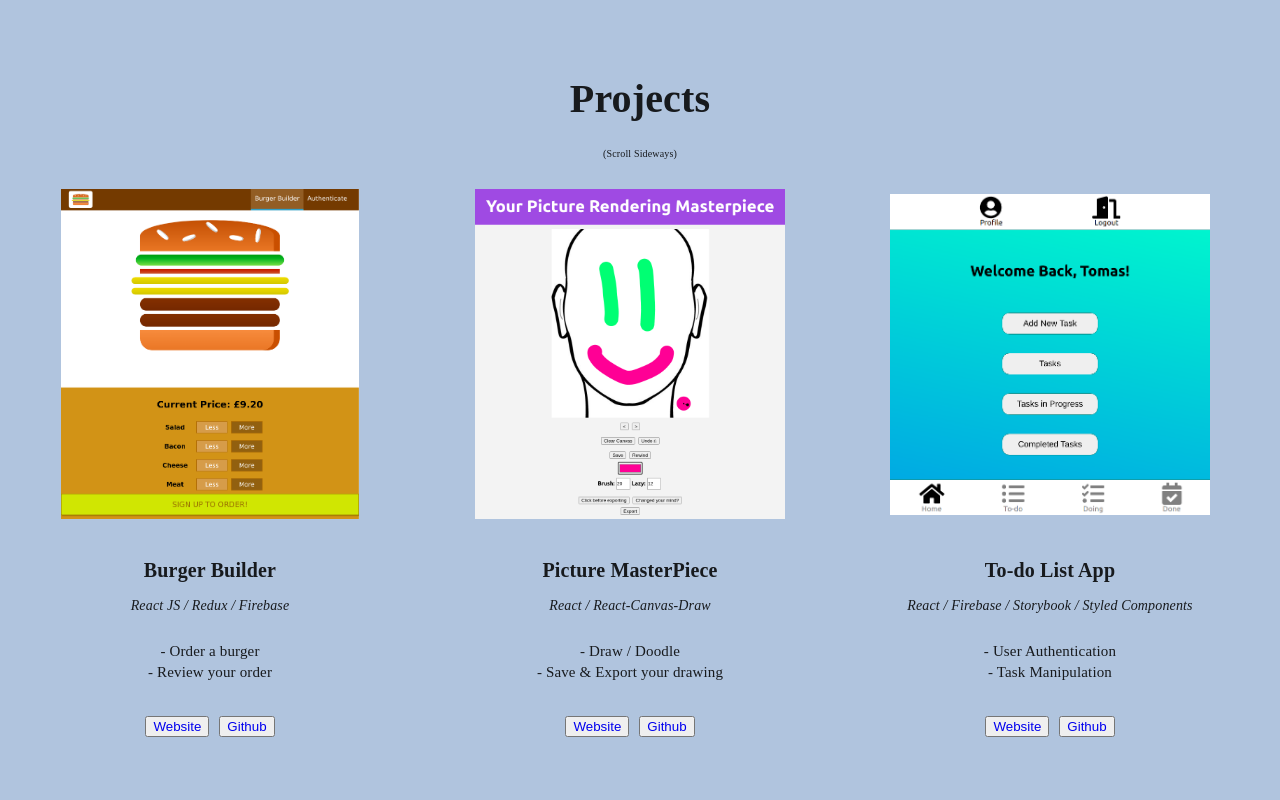
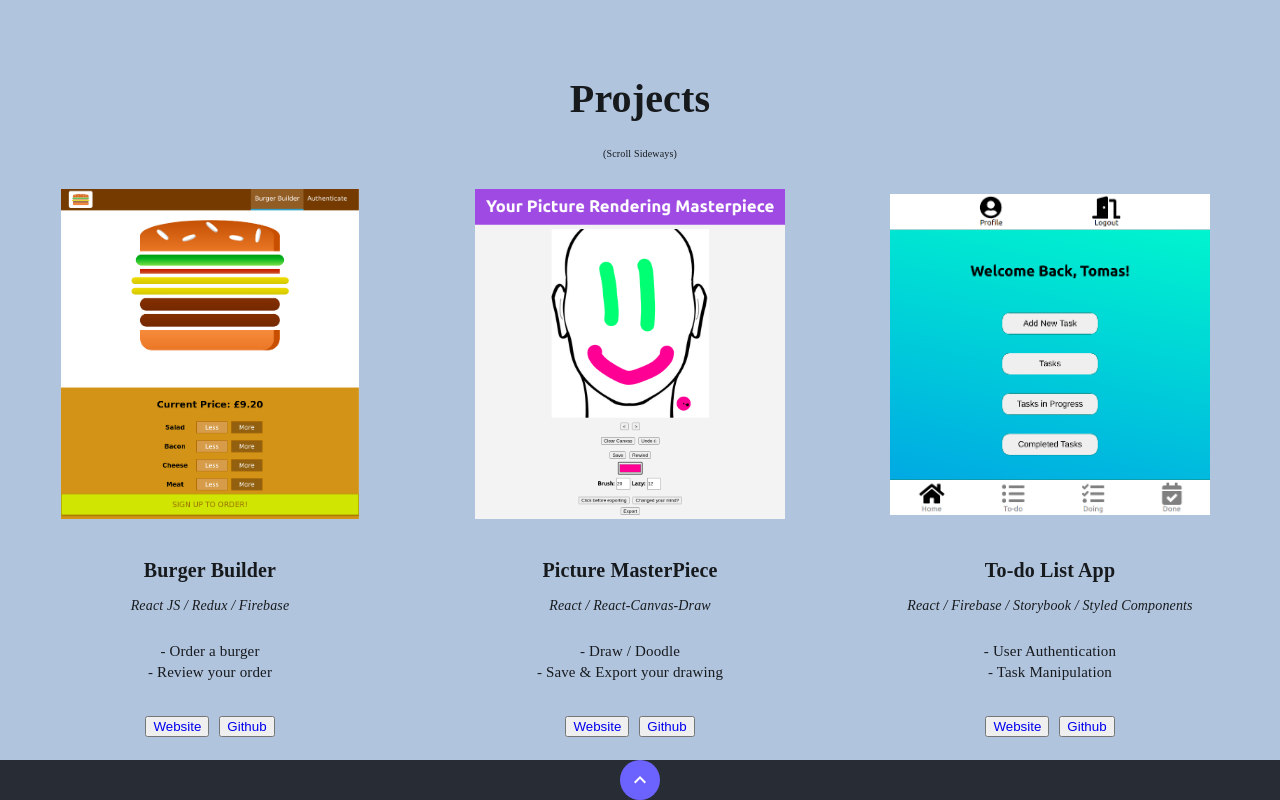
Before and after one commit to tomasmilkintas/portfolio, a React (Create React App) app: page / in a window 1280 px wide. Shown: the part 800-1600 px from the top of the page. Built offline with nearby package versions, Linux system fonts and the light colour scheme; a web font is replaced by a local one.

Commit message:
button up & footer added

```diff
--- a/src/containers/Home/Home.css
+++ b/src/containers/Home/Home.css
@@ -24,7 +24,7 @@
 .home__projects {
     display: flex;
     flex-direction: column;
-    height: 100vh;
+    height: 95vh;
     background-color: lightsteelblue;
 }
 
@@ -47,20 +47,29 @@
     justify-content: center;
     align-items: center;
     outline: none;
-    border-radius: 30px;
+    border-radius: 50%;
 }
 
 .home__arrowUp {
     background-color: #6c63ff;
     color: white;
-    padding: 14px;
+    padding: 12px !important;
     outline: none;
-    border-radius: 40px;
-    width: 30px !important;
-    position: relative;
+    border-radius: 50%;
+    width: 40px !important;
+    height: 40px !important;
     display: flex;
     justify-content: center;
     align-items: center;
+    text-decoration: none;
+}
+
+.home__footer {
+    background-color: #282c34;
+    display: flex;
+    justify-content: center;
+    align-items: center;
+    height: 5vh;
 }
 
 #bottom {
@@ -80,4 +89,9 @@
     .home__projectsTitle {
         margin: 6vh auto 0;
     }
+
+    .home__someButton {
+        width: 30px !important;
+        height: 30px !important;
+    }
 }
--- a/src/containers/Home/Home.js
+++ b/src/containers/Home/Home.js
@@ -6,7 +6,7 @@ import Link from "@material-ui/core/Link";
 import freelancer from "../../freelancer.svg";
 import Projects from "../Projects/Projects";
 
-// import ExpandLessIcon from "@material-ui/icons/ExpandLess";
+import ExpandLessIcon from "@material-ui/icons/ExpandLess";
 import KeyboardArrowDownIcon from "@material-ui/icons/KeyboardArrowDown";
 
 const Home = (props) => {
@@ -45,10 +45,12 @@ const Home = (props) => {
                 <p className="home__projectsNote">(Scroll Sideways)</p>
                 <div className="home__projectSlider">
                     <Projects />
-                    {/* <a href="#top" className="home__arrowUp">
-                        Top
-                    </a> */}
                 </div>
+            </div>
+            <div className="home__footer">
+                <a href="#top" className="home__arrowUp">
+                    <ExpandLessIcon />
+                </a>
             </div>
         </div>
     );
```
